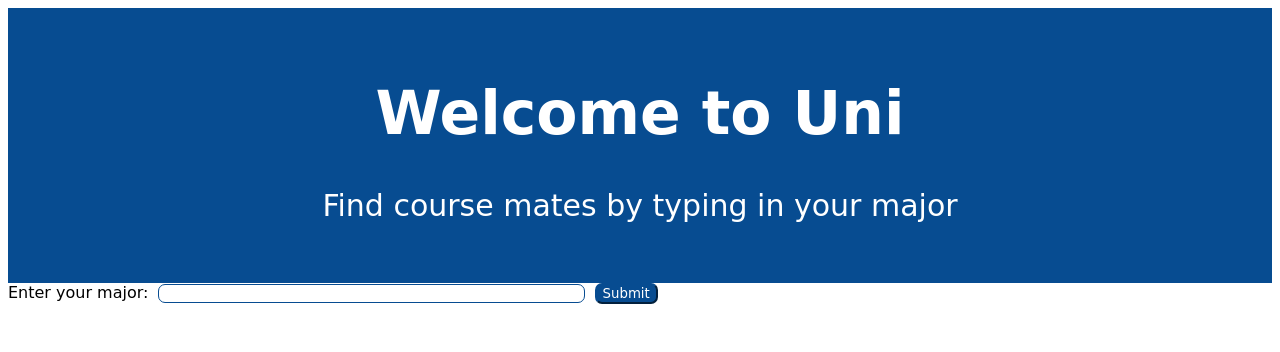
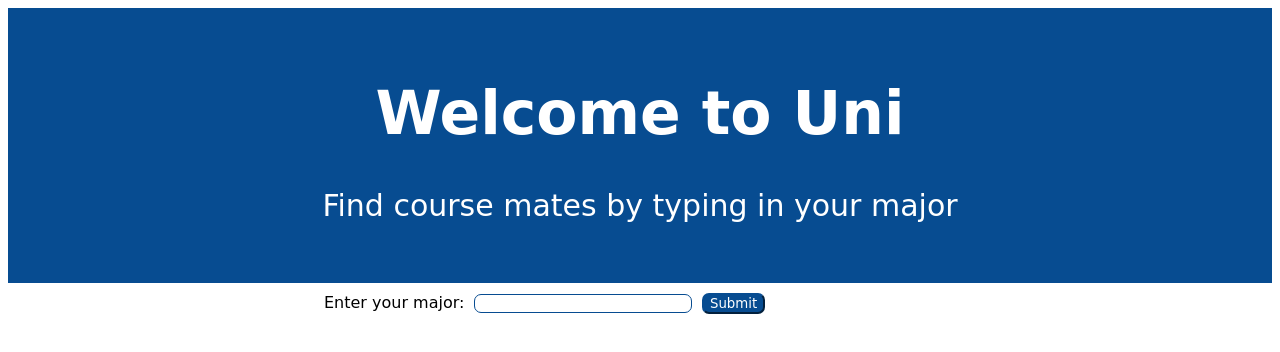
Before and after one commit to divakaivan/icc-webapp, a React (Create React App) app: page / in a window 1280 px wide. Shown: the top 352 px of the page. Built offline with nearby package versions, Linux system fonts and the light colour scheme.

Commit message:
Adding a tooltip for the search bar.

```diff
--- a/src/Components/Form.jsx
+++ b/src/Components/Form.jsx
@@ -25,8 +25,8 @@ class Form extends React.Component {
         });
     };
 
-    handleClick(e) {
-        e.preventDefault();
+    handleClick(event) {
+        event.preventDefault();
         this.setState({
             submitted: true
         })
@@ -35,10 +35,12 @@ class Form extends React.Component {
     render() {
         const {userSearch, submitted} = this.state;
         return (
-            <div>
-                <form className="form">
+            <div className="form">
+                <form>
                     <label>Enter your major:</label>
-                    <input className="formInput" name="userSearch" type="text" value={userSearch} onChange={this.handleChange}/>
+                    <span className="tooltip"><input className="formInput" name="userSearch" type="text"
+                                                     value={userSearch} onChange={this.handleChange}/>
+                    <span className="tooltip-text">Enter your major. E.g. accounting, finance, etc.</span></span>
                     <input className="formSearchBtn" type="submit" onClick={this.handleClick}/>
                 </form>
                 {submitted && chatObj.hasOwnProperty(userSearch) ? chatObj[userSearch] : null}
--- a/src/Stylesheets/form.css
+++ b/src/Stylesheets/form.css
@@ -1,7 +1,32 @@
 .form {
     font-family: "Comic Sans MS", sans-serif;
+    margin: auto;
+    width: 50%;
+    padding-top: 10px;
+}
+.tooltip {
+    position: relative;
 }
 
+.tooltip-text {
+    visibility: hidden;
+    background-color: #f6fcff;
+    color: #074c91;
+    text-align: center;
+    border-radius: 6px;
+    padding: 5px 0;
+
+    /* Position the tooltip */
+    position: absolute;
+    width: 100%;
+    margin-left: -100%;
+    bottom: 100%;
+    font-size: 16px;
+}
+
+.tooltip:hover .tooltip-text {
+    visibility: visible;
+}
 .formInput {
     width: 33%;
     border-radius: 7px;
```
